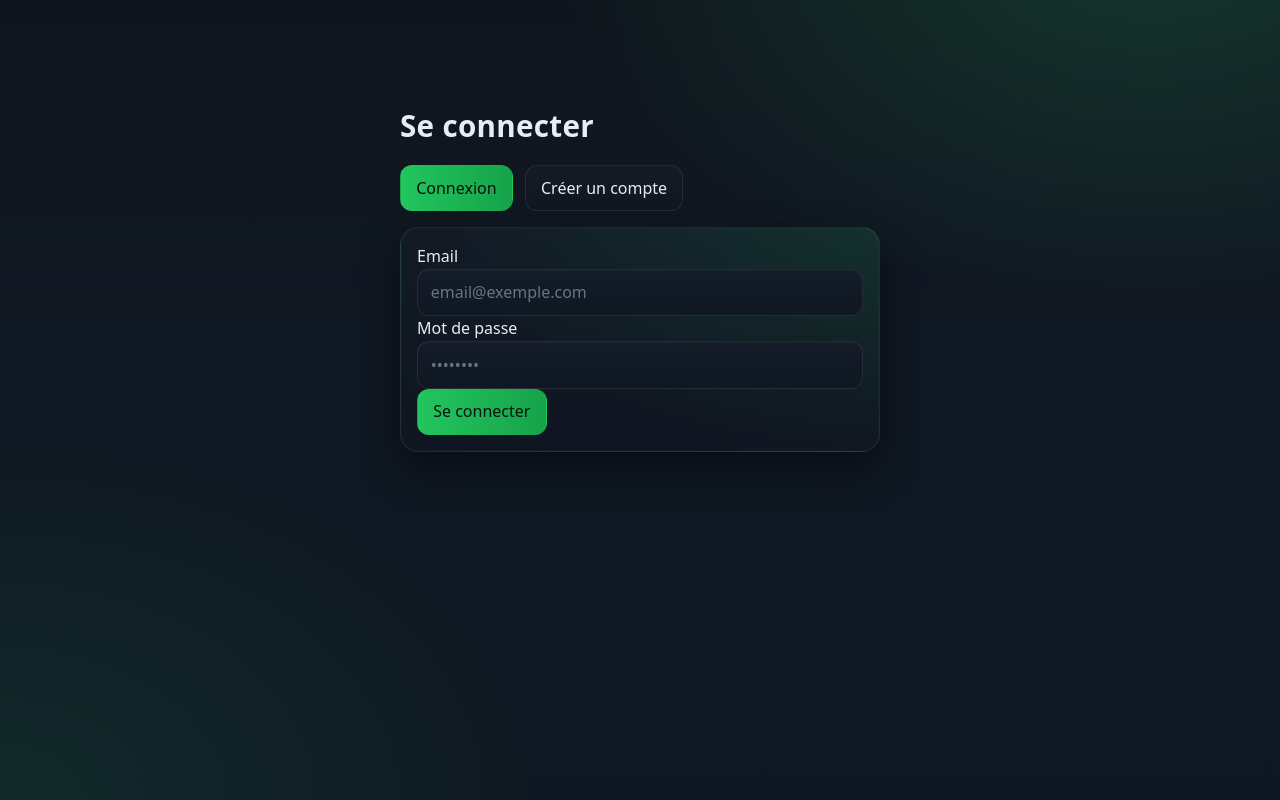
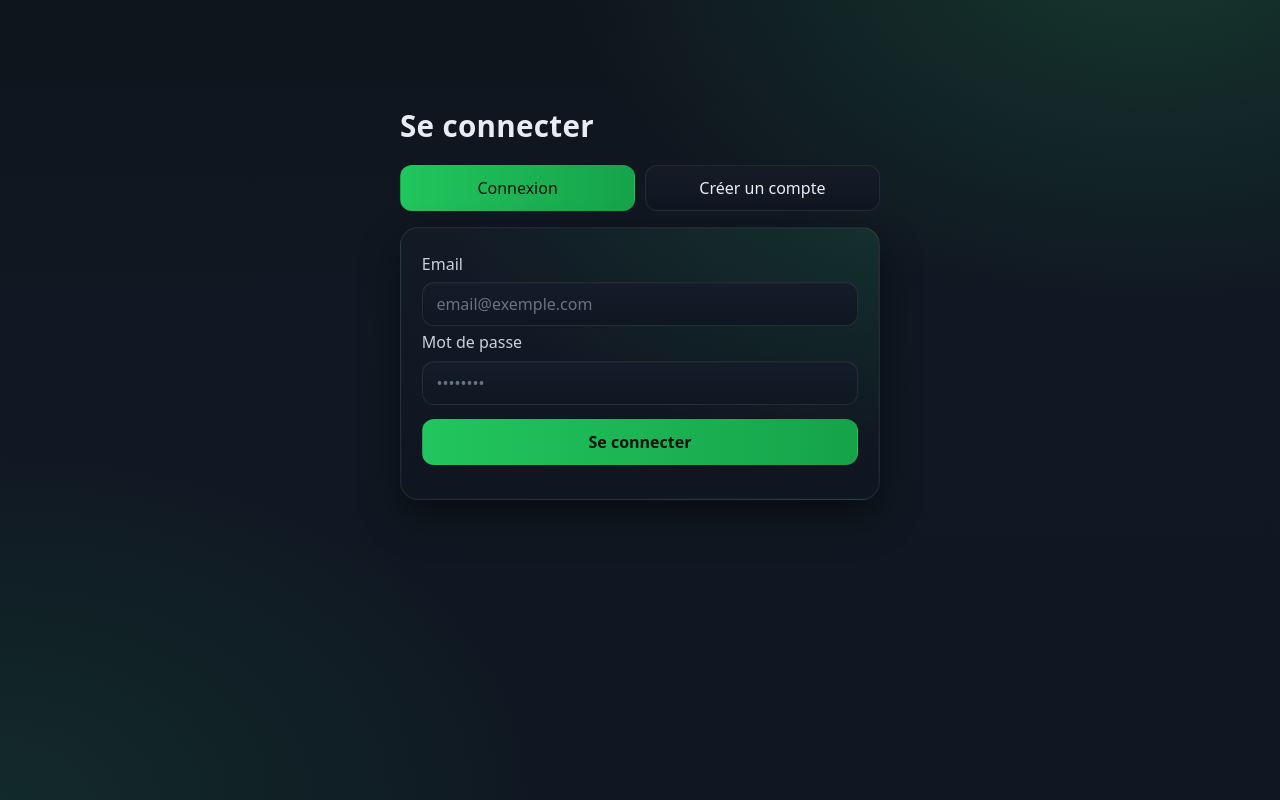
Before and after one commit to Maxeuuh/guilde-ressources-site, a plain HTML site: page login.html in a window 1280 px wide. Drawn offline with nearby package versions, Linux system fonts and the light colour scheme.

Commit message:
CSS MODIFIED

```diff
--- a/css/base.css
+++ b/css/base.css
@@ -338,3 +338,66 @@ hr.invis{height:0;border:0;margin:0;padding:0}
   color:#bbf7d0; border:1px solid rgba(134,239,172,.28);
   box-shadow: inset 0 0 0 1px rgba(255,255,255,.03); font-weight:800;
 }
+/* ====== Auth page tweaks (non-destructive) ====== */
+
+/* Centre le bloc et augmente la largeur utile */
+#login-box.center{
+  max-width: 520px;           /* + large que 520 ? monte à 560 si tu veux */
+  margin: 10vh auto 6vh;
+}
+
+/* Carte du formulaire plus aérée */
+#auth-form.card{
+  padding: 1.25rem 1.3rem 1.1rem;
+}
+
+/* Espacements verticaux harmonisés dans le form */
+#auth-form label{
+  display:block;
+  margin: .25rem 0 .35rem;
+  color: var(--iron-strong);
+}
+#auth-form input{
+  height: 44px;               /* mêmes hauteurs partout */
+  padding: .65rem .85rem;
+}
+
+/* Ligne des boutons Connexion / Créer un compte */
+#login-box .row{
+  gap: .6rem;
+  margin: .9rem 0 1rem;       /* de l’air au-dessus/ dessous */
+}
+#mode-signin, #mode-signup{
+  flex: 1 1 0;                 /* même largeur */
+}
+
+/* Bouton submit sur toute la largeur + respiration */
+#submit-btn{
+  width: 100%;
+  height: 46px;
+  font-weight: 700;
+}
+
+/* Bloc pseudo visible en mode signup : ajoute de l’air */
+#pseudo-wrap{
+  margin-bottom: .35rem;
+}
+
+/* Feedback lisible + variante erreur si nécessaire */
+#login-feedback{
+  margin-top: .9rem;
+  text-align: center;
+  color: var(--muted);
+}
+#login-feedback.error{
+  color: var(--danger);
+}
+
+/* Micro-améliorations visuelles */
+#auth-form{
+  backdrop-filter: saturate(110%);
+}
+#auth-form input:focus{
+  border-color: rgba(34,197,94,.55);
+  box-shadow: 0 0 0 3px rgba(34,197,94,.18);
+}
```
